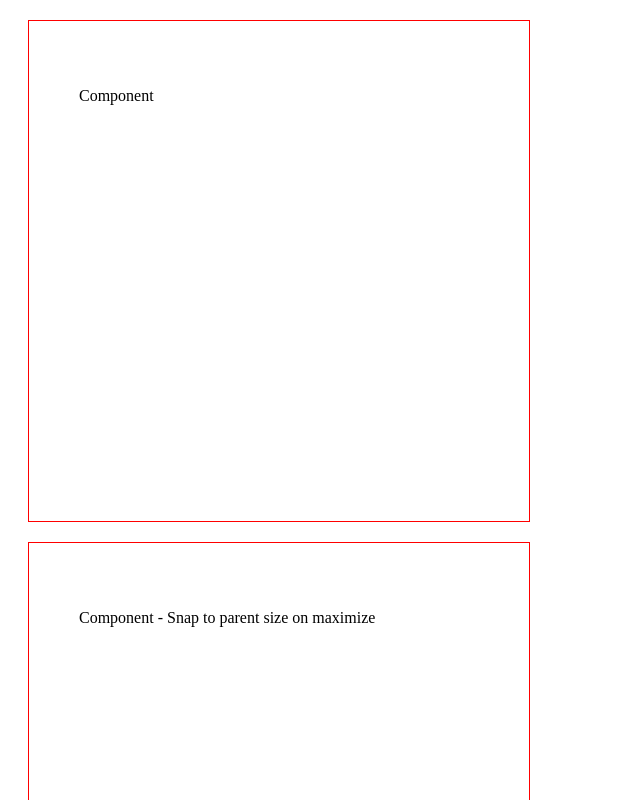
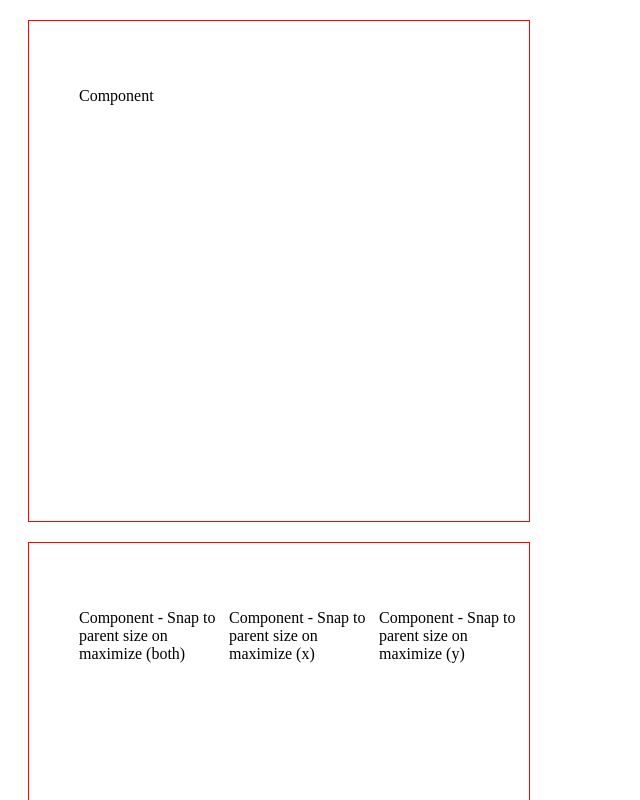
Before and after one commit to mauricius/vue-draggable-resizable, a Vue app: page / in a window 1280 px wide. Shown: the top 800 px of the page, without its empty margins (0-640 px from the left). Built offline with nearby package versions, Linux system fonts and the light colour scheme; the HTML template or start-up script is replaced by a standard one.

Commit message:
Added - X, Y & both for maximize no animate

```diff
--- a/src/App.vue
+++ b/src/App.vue
@@ -6,8 +6,16 @@
       </VueDraggableResizable>
     </div>
     <div style="height: 500px; width: 500px; margin: 20px; border: 1px solid red; position: relative;">
-      <VueDraggableResizable :x="50" :y="50" :w="400" :h="400" :parent="true" :maximize="true" :animate="true">
-        <p>Component - Snap to parent size on maximize</p>
+      <VueDraggableResizable :x="50" :y="50" :w="150" :h="150" :parent="true" :maximize="true" :animate="true">
+        <p>Component - Snap to parent size on maximize (both)</p>
+      </VueDraggableResizable>
+
+      <VueDraggableResizable :x="200" :y="50" :w="150" :h="150" :parent="true" :maximize="true" :animate="true" axis="x" :handles="['ml','mr']">
+        <p>Component - Snap to parent size on maximize (x)</p>
+      </VueDraggableResizable>
+
+      <VueDraggableResizable :x="350" :y="50" :w="150" :h="150" :parent="true" :maximize="true" :animate="true" axis="y" :handles="['tm','bm']">
+        <p>Component - Snap to parent size on maximize (y)</p>
       </VueDraggableResizable>
     </div>
     <div style="height: 500px; width: 500px; margin: 20px; border: 1px solid red; position: relative;">
```
